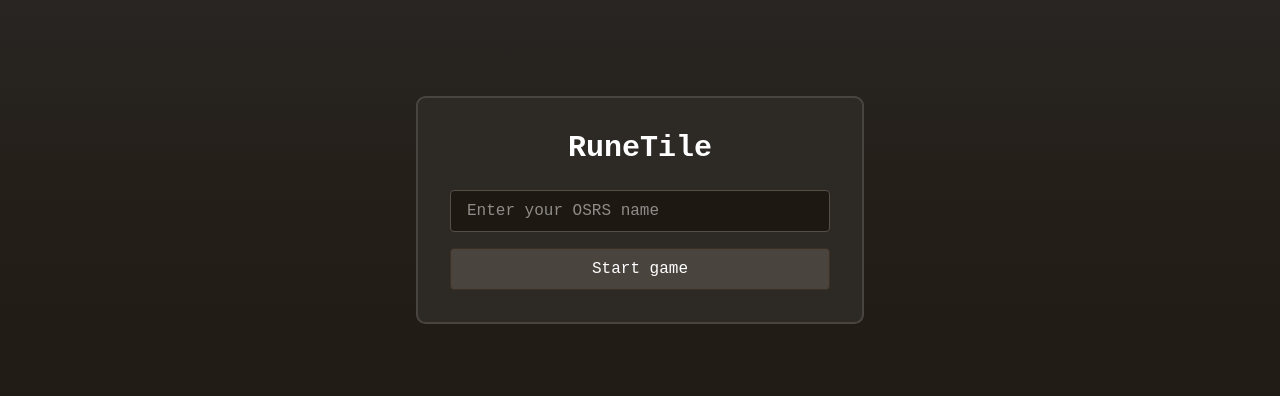
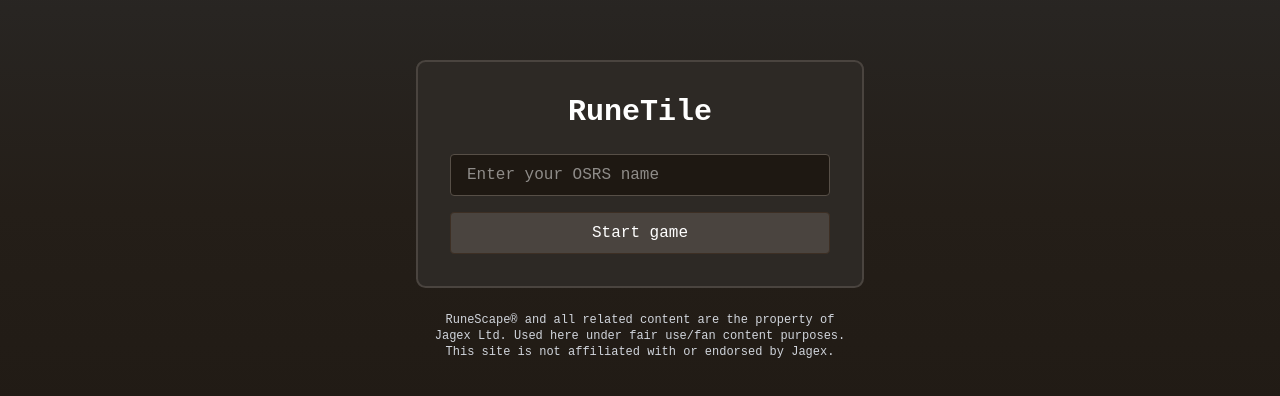
Before and after one commit to BElluu/RuneTile, a React (Vite) app: page / in a window 1280 px wide. Shown: the part 190-586 px from the top of the page. Built offline with nearby package versions, Linux system fonts and the light colour scheme; a web font is replaced by a local one.

Commit message:
Copyright notice

```diff
--- a/src/components/GameBoard.tsx
+++ b/src/components/GameBoard.tsx
@@ -313,9 +313,10 @@
 
   if (error) {
     return (
-      <div className="min-h-screen flex items-center justify-center">
+      <div className="min-h-screen flex items-center justify-center p-4">
+        <div className="flex flex-col items-center w-full max-w-md">
           <div
-          className="p-8 rounded-lg border-2 max-w-md w-full"
+            className="p-8 rounded-lg border-2 w-full"
             style={{
               backgroundColor: '#2d2925',
               borderColor: '#8B4545'
@@ -353,15 +354,26 @@
               </button>
             </div>
           </div>
+
+          {/* Copyright Notice */}
+          <div className="mt-6 text-center text-xs text-gray-300 px-4 max-w-lg">
+            <p>
+              RuneScape® and all related content are the property of Jagex Ltd.
+              Used here under fair use/fan content purposes.
+              This site is not affiliated with or endorsed by Jagex.
+            </p>
+          </div>
+        </div>
       </div>
     );
   }
 
   if (!gameState) {
     return (
-      <div className="min-h-screen flex items-center justify-center">
+      <div className="min-h-screen flex items-center justify-center p-4">
+        <div className="flex flex-col items-center w-full max-w-md">
           <div
-          className="p-8 rounded-lg border-2 max-w-md w-full"
+            className="p-8 rounded-lg border-2 w-full"
             style={{
               backgroundColor: '#2d2925',
               borderColor: '#4a443f'
@@ -407,6 +419,16 @@
               >
                 {isLoading ? 'Checking player...' : 'Start game'}
               </button>
+            </div>
+          </div>
+
+          {/* Copyright Notice */}
+          <div className="mt-6 text-center text-xs text-gray-300 px-4 max-w-lg">
+            <p>
+              RuneScape® and all related content are the property of Jagex Ltd.
+              Used here under fair use/fan content purposes.
+              This site is not affiliated with or endorsed by Jagex.
+            </p>
           </div>
         </div>
       </div>
```
Lines whose indentation alone changed are shown as unchanged.
